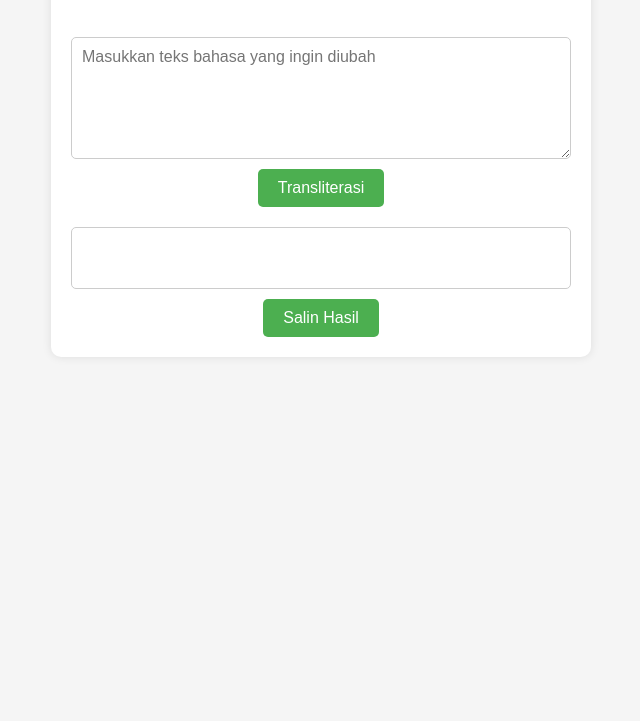
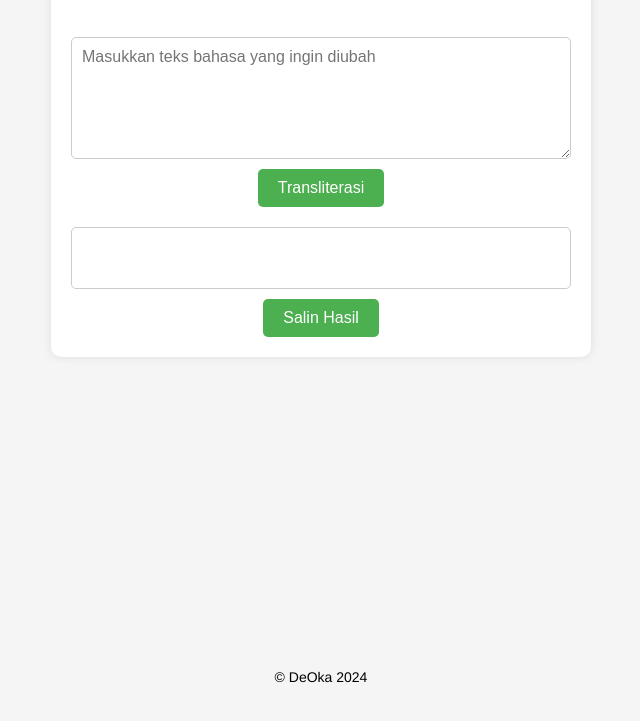
Before and after one commit to DeOkanee/text-kawi, a plain HTML site: page index.html in a window 1280 px wide. Shown: the part 91-812 px from the top of the page, without its empty margins (319-959 px from the left). Drawn offline with Linux system fonts and the light colour scheme.

Commit message:
update code

```diff
--- a/index.html
+++ b/index.html
@@ -82,6 +82,23 @@
         text-decoration: none;
         font-size: 13px;
       }
+      #copyright {
+        font-family: "Franklin Gothic Medium", "Arial Narrow", Arial, sans-serif;
+        position: fixed;
+        bottom: 10px;
+        left: 50%;
+        transform: translateX(-50%);
+        text-align: center;
+        font-size: 14px;
+        color: #000000;
+        cursor: pointer;
+        text-decoration: underline;
+        text-decoration: none;
+      }
+
+      #copyright:hover {
+        color: #007bff;
+      }
       @media (max-width: 440px) {
         textarea {
           font-size: 14px;
@@ -111,7 +128,10 @@
       <button onclick="transliterasi()">Transliterasi</button>
       <div style="display: block" id="hasil"></div>
       <button id="salinButton" onclick="salinHasil()">Salin Hasil</button>
+
     </div>
+     <!-- Copyright section -->
+     <p id="copyright" onclick="openLink()">© DeOka 2024</p>
 
     <script>
       function transliterasi() {
@@ -164,6 +184,9 @@
           document.getElementById("salinButton").innerText = "Salin Hasil";
         }, 3000);
       }
+      function openLink() {
+        window.open("https://s.id/MDOka", "_blank");
+      }
     </script>
   </body>
 </html>
```
